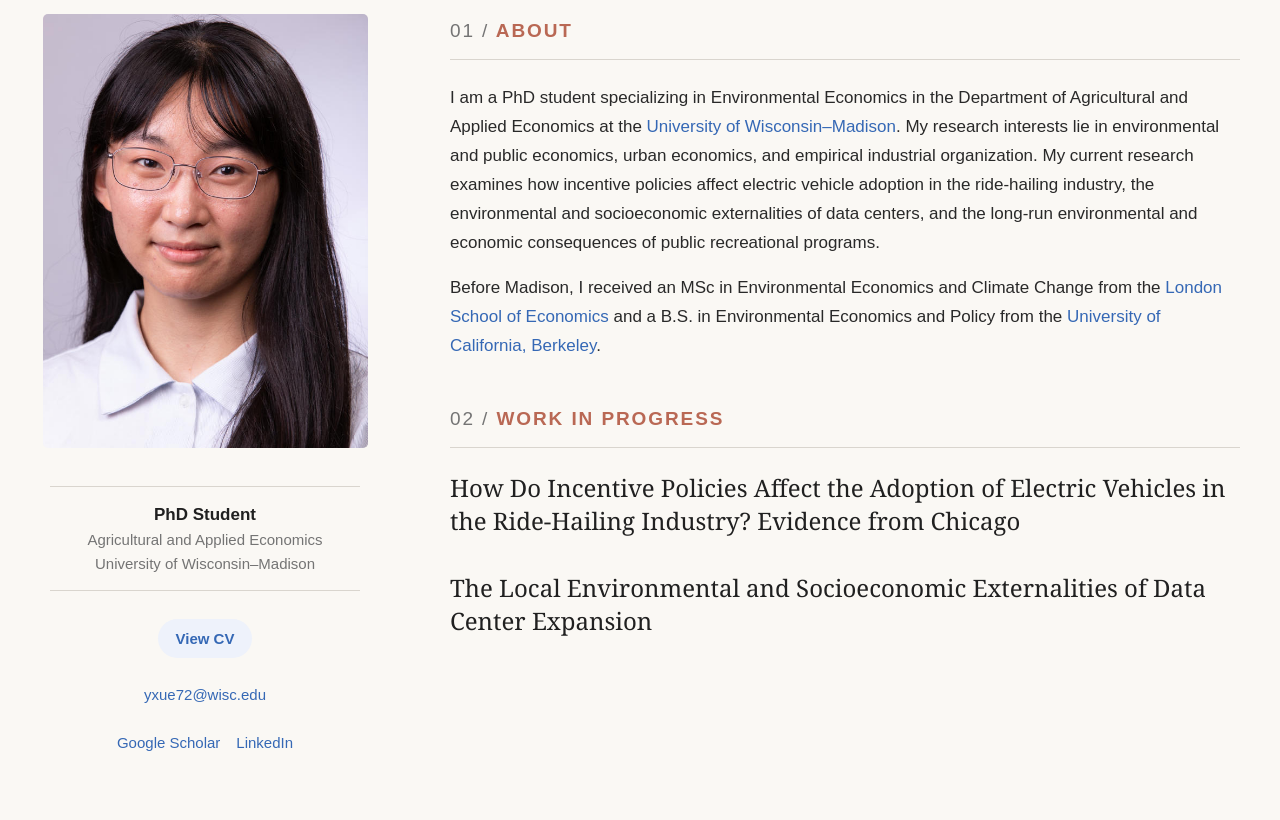
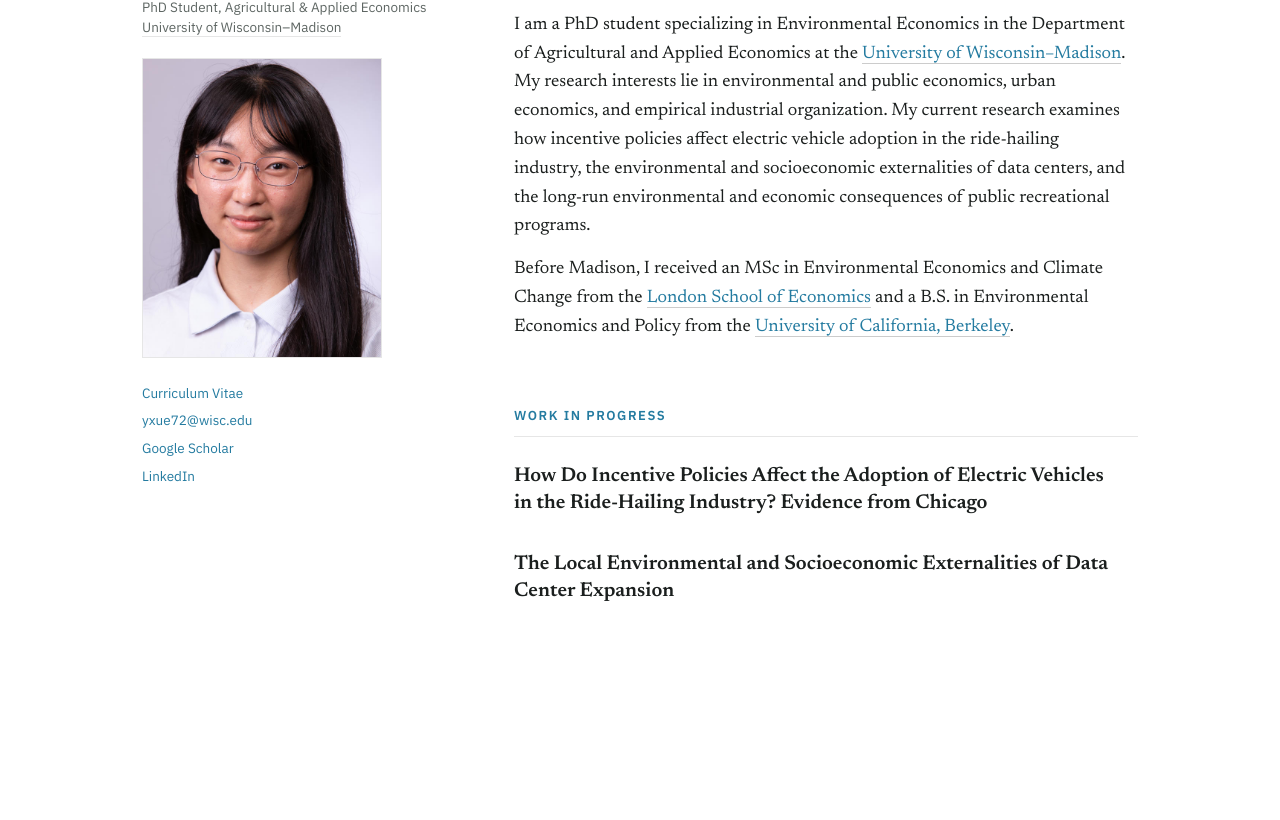
Before and after one commit to yulixue2001/yulixue.github.io, a plain HTML site: page index.html in a window 1280 px wide. Shown: the part 119-939 px from the top of the page. After the commit the page ends 820 px from the top, so only its background shows below. Drawn offline with Linux system fonts and the light colour scheme.

Commit message:
Update index.html

```diff
--- a/index.html
+++ b/index.html
@@ -2,149 +2,229 @@
 <html lang="en">
 <head>
   <meta charset="UTF-8">
-
-  <meta name="viewport"
-        content="width=device-width, initial-scale=1.0">
-
-  <meta name="description"
-        content="Yuli Xue — PhD student in Agricultural and Applied Economics at the University of Wisconsin–Madison.">
-
+  <meta name="viewport" content="width=device-width, initial-scale=1.0">
+  <meta name="description" content="Yuli Xue — PhD student in Agricultural and Applied Economics at the University of Wisconsin–Madison.">
   <title>Yuli Xue | Economics</title>
 
-  <link rel="stylesheet" href="style.css">
+  <link rel="preconnect" href="https://fonts.googleapis.com">
+  <link rel="preconnect" href="https://fonts.gstatic.com" crossorigin>
+  <link href="https://fonts.googleapis.com/css2?family=Newsreader:ital,opsz,wght@0,6..72,400;0,6..72,500;0,6..72,600;1,6..72,400;1,6..72,500&amp;family=IBM+Plex+Sans:wght@400;500;600&amp;display=swap" rel="stylesheet">
+
+  <style>
+    :root {
+      --paper: #ffffff;
+      --ink: #1b1f1e;
+      --muted: #5e6663;
+      --accent: #247ba0;
+      --accent-soft: #4ca3c7;
+      --hairline: #e6e6e6;
+      --hairline-dark: #cccccc;
+      --serif: "Newsreader", Georgia, serif;
+      --sans: "IBM Plex Sans", -apple-system, "Segoe UI", sans-serif;
+    }
+
+    * {
+      box-sizing: border-box;
+      margin: 0;
+      padding: 0;
+    }
+
+    html { scroll-behavior: smooth; }
+
+    body {
+      background: var(--paper);
+      color: var(--ink);
+      font-family: var(--serif);
+      font-size: 17px;
+      line-height: 1.6;
+      -webkit-font-smoothing: antialiased;
+    }
+
+    a {
+      color: var(--accent);
+      text-decoration: none;
+      border-bottom: 1px solid var(--hairline-dark);
+      transition: border-color 0.15s ease, color 0.15s ease;
+    }
+
+    a:hover {
+      color: var(--accent-soft);
+      border-bottom-color: var(--accent-soft);
+    }
+
+    a:focus-visible {
+      outline: 2px solid var(--accent);
+      outline-offset: 2px;
+      border-radius: 1px;
+    }
+
+    .layout {
+      display: grid;
+      grid-template-columns: 300px 1fr;
+      gap: 72px;
+      max-width: 1060px;
+      margin: 0 auto;
+      padding: 72px 32px 96px;
+    }
+
+    .sidebar {
+      position: sticky;
+      top: 72px;
+      align-self: start;
+    }
+
+    .name {
+      margin-bottom: 6px;
+      font-family: var(--serif);
+      font-size: 34px;
+      font-weight: 500;
+      letter-spacing: -0.01em;
+      line-height: 1.12;
+    }
+
+    .role {
+      margin-bottom: 20px;
+      color: var(--muted);
+      font-family: var(--sans);
+      font-size: 13.5px;
+      line-height: 1.5;
+    }
+
+    .role a {
+      color: var(--muted);
+      border-bottom-color: var(--hairline);
+    }
+
+    .role a:hover { color: var(--accent); }
+
+    .headshot {
+      display: block;
+      width: 100%;
+      max-width: 240px;
+      aspect-ratio: 4 / 5;
+      margin-bottom: 22px;
+      object-fit: cover;
+      background: #f2f2f2;
+      border: 1px solid var(--hairline);
+    }
+
+    .contact {
+      font-family: var(--sans);
+      font-size: 13.5px;
+      line-height: 2.05;
+    }
+
+    .contact li { list-style: none; }
+    .contact a { border-bottom-color: transparent; }
+    .contact a:hover { border-bottom-color: var(--accent-soft); }
+
+    section { margin-bottom: 64px; }
+    section:last-child { margin-bottom: 0; }
+
+    h2 {
+      margin-bottom: 26px;
+      padding-bottom: 10px;
+      color: var(--accent);
+      border-bottom: 1px solid var(--hairline);
+      font-family: var(--sans);
+      font-size: 13px;
+      font-weight: 600;
+      letter-spacing: 0.12em;
+      text-transform: uppercase;
+    }
+
+    .about p {
+      max-width: 60ch;
+      margin-bottom: 14px;
+      font-size: 18px;
+    }
+
+    .about p:last-child { margin-bottom: 0; }
+
+    .paper {
+      max-width: 62ch;
+      margin-bottom: 34px;
+    }
+
+    .paper:last-child { margin-bottom: 0; }
+
+    .paper-title {
+      font-family: var(--serif);
+      font-size: 20px;
+      font-weight: 600;
+      line-height: 1.35;
+    }
+
+    @media (prefers-reduced-motion: reduce) {
+      html { scroll-behavior: auto; }
+      * { transition: none !important; }
+    }
+
+    @media (max-width: 760px) {
+      .layout {
+        grid-template-columns: 1fr;
+        gap: 48px;
+        padding: 48px 22px 72px;
+      }
+
+      .sidebar { position: static; }
+      .name { font-size: 30px; }
+    }
+  </style>
 </head>
 
 <body>
+  <div class="layout">
+    <aside class="sidebar">
+      <h1 class="name">Yuli Xue</h1>
 
-  <header class="mobile-header">
-    <a class="mobile-name" href="#about">Yuli Xue</a>
+      <p class="role">
+        PhD Student, Agricultural &amp; Applied Economics<br>
+        <a href="https://aae.wisc.edu/" target="_blank" rel="noopener noreferrer">University of Wisconsin–Madison</a>
+      </p>
 
-    <nav class="mobile-nav">
-      <a href="#about">About</a>
-      <a href="#work-in-progress">Work in Progress</a>
-    </nav>
-  </header>
+      <img class="headshot" src="assets/profile.jpg" alt="Portrait of Yuli Xue">
 
-  <div class="page">
-
-    <!-- LEFT SIDEBAR -->
-    <aside class="sidebar">
-
-      <h1>Yuli Xue</h1>
-
-      <img
-        class="profile-photo"
-        src="assets/profile.jpg"
-        alt="Portrait of Yuli Xue"
-      >
-
-      <div class="position">
-        <strong>PhD Student</strong>
-        <span>Agricultural and Applied Economics</span>
-        <span>University of Wisconsin–Madison</span>
-      </div>
-
-      <a class="cv-button"
-         href="assets/Yuli_Xue_CV.pdf"
-         target="_blank">
-        View CV
-      </a>
-
-      <div class="contact">
-        <a href="mailto:yxue72@wisc.edu">
-          yxue72@wisc.edu
-        </a>
-
-        <div class="social-links">
-
-          <a href="https://scholar.google.com/citations?user=MksOBd4AAAAJ&hl=en"
-             target="_blank">
-            Google Scholar
-          </a>
-
-          <a href="https://www.linkedin.com/in/yuli-xue-3bab271b0/"
-             target="_blank">
-            LinkedIn
-          </a>
-        </div>
-      </div>
+      <ul class="contact">
+        <li><a href="assets/Yuli_Xue_CV.pdf" target="_blank" rel="noopener noreferrer">Curriculum Vitae</a></li>
+        <li><a href="mailto:yxue72@wisc.edu">yxue72@wisc.edu</a></li>
+        <li><a href="https://scholar.google.com/citations?user=MksOBd4AAAAJ&amp;hl=en" target="_blank" rel="noopener noreferrer">Google Scholar</a></li>
+        <li><a href="https://www.linkedin.com/in/yuli-xue-3bab271b0/" target="_blank" rel="noopener noreferrer">LinkedIn</a></li>
+      </ul>
 
     </aside>
 
-    <!-- MAIN CONTENT -->
-    <main class="content">
-
-      <nav class="desktop-nav">
-        <a href="#about">
-          <span>01</span> About
-        </a>
-
-        <a href="#work-in-progress">
-          <span>02</span> Work in Progress
-        </a>
-      </nav>
-
-      <!-- ABOUT -->
-      <section id="about">
-
-        <h2>
-          <span>01 /</span> About
-        </h2>
-
-<p>
-  I am a PhD student specializing in Environmental Economics
-  in the Department of Agricultural and Applied Economics at the
-  <a href="https://aae.wisc.edu/" target="_blank">University of Wisconsin–Madison</a>.
-  My research interests lie in environmental and public economics,
-  urban economics, and empirical industrial organization.
-  My current research examines how incentive policies affect electric vehicle
-  adoption in the ride-hailing industry, the environmental and socioeconomic
-  externalities of data centers, and the long-run environmental and economic
-  consequences of public recreational programs.
-</p>
-
-<p>
-  Before Madison, I received an MSc in Environmental Economics and Climate Change
-  from the
-  <a href="https://www.lse.ac.uk/" target="_blank">London School of Economics</a>
-  and a B.S. in Environmental Economics and Policy from the
-  <a href="https://are.berkeley.edu/" target="_blank">University of California, Berkeley</a>.
-</p>
+    <main>
+      <section class="about" id="about">
+        <h2>About</h2>
 
         <p>
-
+          I am a PhD student specializing in Environmental Economics in the Department of Agricultural and Applied Economics at the
+          <a href="https://aae.wisc.edu/" target="_blank" rel="noopener noreferrer">University of Wisconsin–Madison</a>.
+          My research interests lie in environmental and public economics, urban economics, and empirical industrial organization.
+          My current research examines how incentive policies affect electric vehicle adoption in the ride-hailing industry, the environmental and socioeconomic externalities of data centers, and the long-run environmental and economic consequences of public recreational programs.
         </p>
 
+        <p>
+          Before Madison, I received an MSc in Environmental Economics and Climate Change from the
+          <a href="https://www.lse.ac.uk/" target="_blank" rel="noopener noreferrer">London School of Economics</a>
+          and a B.S. in Environmental Economics and Policy from the
+          <a href="https://are.berkeley.edu/" target="_blank" rel="noopener noreferrer">University of California, Berkeley</a>.
+        </p>
       </section>
 
-      <!-- WORK IN PROGRESS -->
       <section id="work-in-progress">
-
-        <h2>
-          <span>02 /</span> Work in Progress
-        </h2>
+        <h2>Work in Progress</h2>
 
         <article class="paper">
-
-          <h3>
-            How Do Incentive Policies Affect the Adoption of Electric
-            Vehicles in the Ride-Hailing Industry? Evidence from Chicago
-          </h3>
-
+          <h3 class="paper-title">How Do Incentive Policies Affect the Adoption of Electric Vehicles in the Ride-Hailing Industry? Evidence from Chicago</h3>
         </article>
 
         <article class="paper">
-
-          <h3>
-            The Local Environmental and Socioeconomic Externalities of Data
-            Center Expansion
-          </h3>
-
+          <h3 class="paper-title">The Local Environmental and Socioeconomic Externalities of Data Center Expansion</h3>
         </article>
-
       </section>
-
     </main>
-
+  </div>
 </body>
 </html>
```
